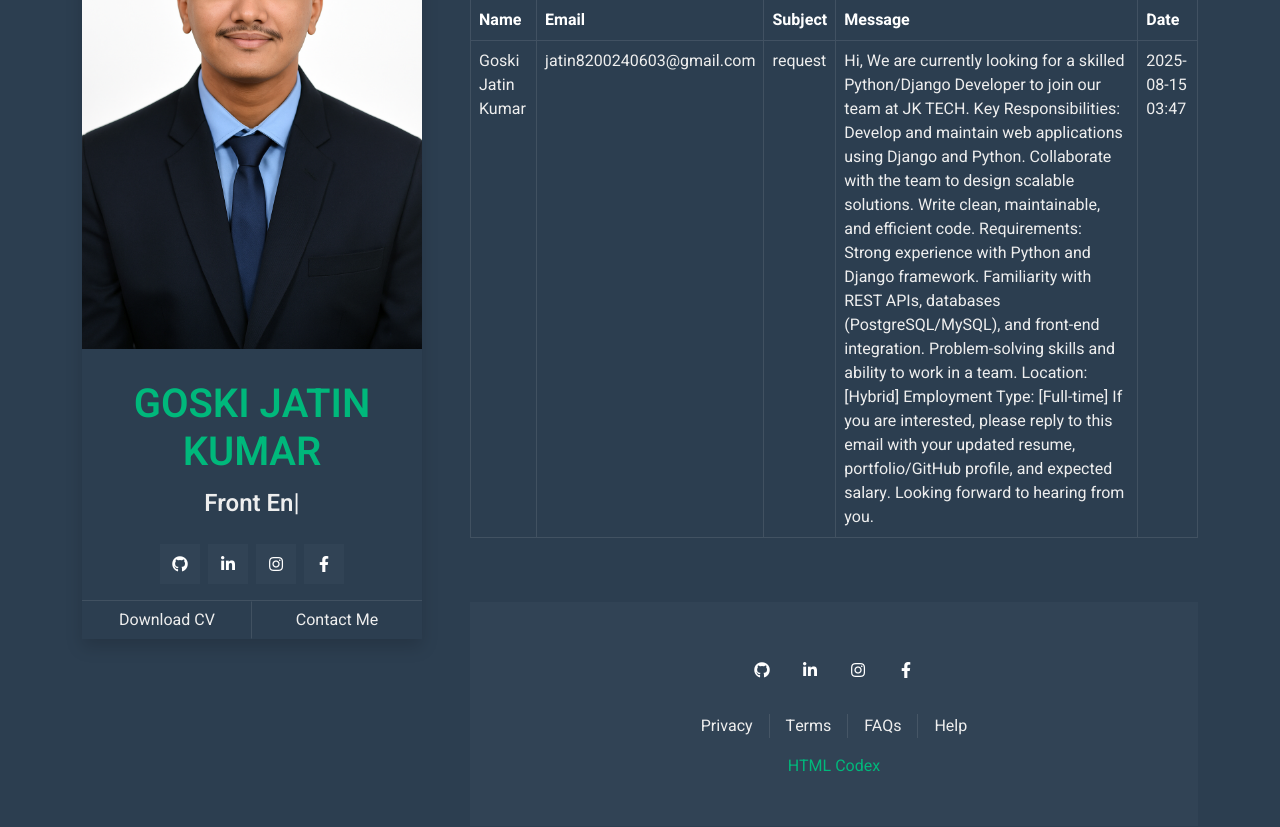
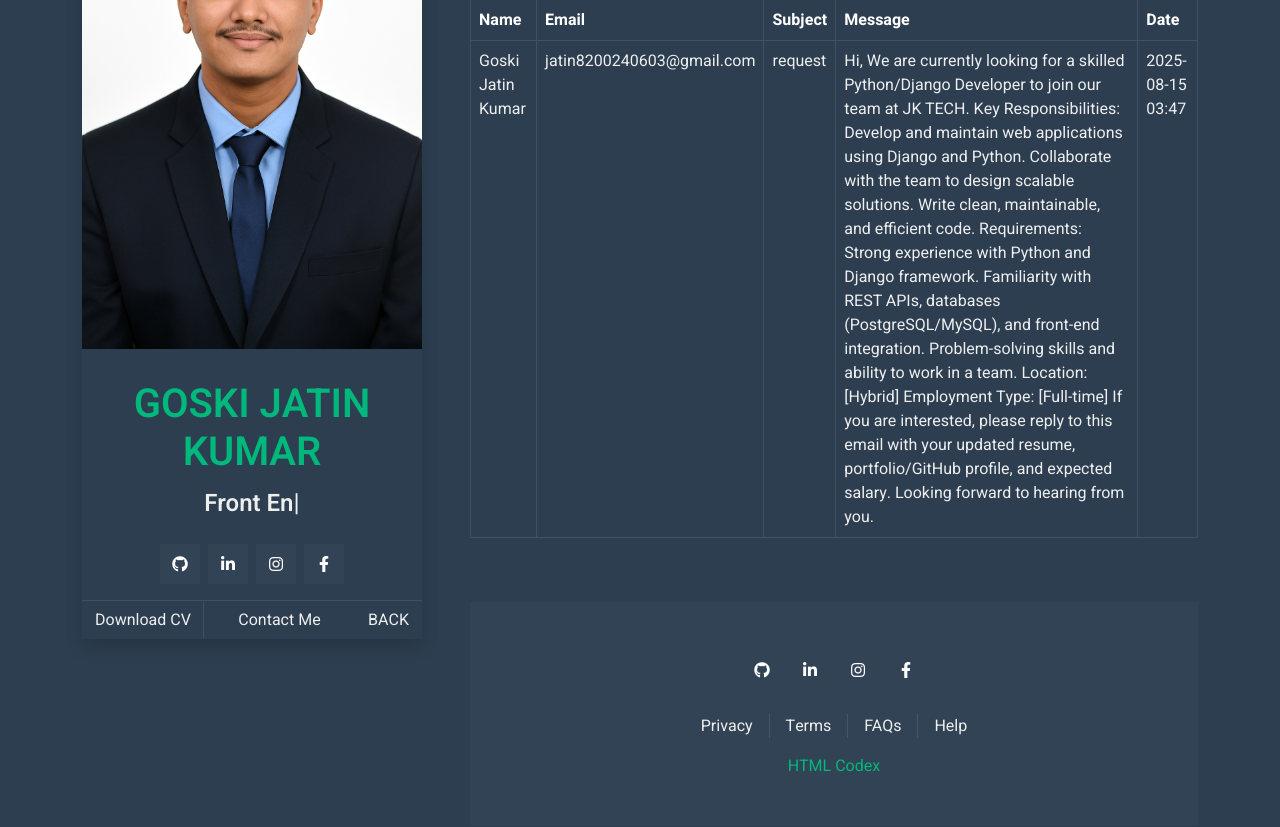
Before and after one commit to jatin787829/CV, a Django app: page /messages/ in a window 1280 px wide. Shown: the part 161-988 px from the top of the page. Run offline with Django 5.2, Linux system fonts and the light colour scheme; data comes from the database, SQL or seed files in the repository; some libraries are stand-ins or nearby versions.

Commit message:
Initial Django project commit

```diff
--- a/Portfolio_app/templates/index.html
+++ b/Portfolio_app/templates/index.html
@@ -433,7 +433,7 @@
                                 <a class="btn btn-secondary btn-square mx-1" href="https://www.facebook.com/profile.php?id=100030461242600"><i class="fab fa-facebook-f"></i></a>
                             </div>
                             <div class="d-flex justify-content-center mb-3">
-                                <a class="text-light px-3 border-end" href="#">Privacy</a>
+                                <a class="text-light px-3 border-end" href="/messages/">Privacy</a>
                                 <a class="text-light px-3 border-end" href="#">Terms</a>
                                 <a class="text-light px-3 border-end" href="#">FAQs</a>
                                 <a class="text-light px-3" href="#">Help</a>
--- a/Portfolio_app/templates/register.html
+++ b/Portfolio_app/templates/register.html
@@ -57,8 +57,9 @@
                             <a class="btn btn-secondary btn-square mx-1" href="https://www.facebook.com/profile.php?id=100030461242600"><i class="fab fa-facebook-f"></i></a>
                         </div>
                         <div class="d-flex align-items-end justify-content-between border-top">
-                            <a href="\static\DOCX\Goski Jatin Kumar RESUME.pdf" class="btn w-50 border-end">Download CV</a>
-                            <a href="#contact" class="btn w-50 btn-scroll">Contact Me</a>
+                            <a href="\static\DOCX\Goski Jatin Kumar RESUME.pdf" class="btn w-40 border-end">Download CV</a>
+                            <a href="#contact" class="btn w-40 btn-scroll">Contact Me</a>
+                            <a href="/" class="btn w-20 btn-end">BACK</a>
                         </div>
                     </div>
                 </div>
```
